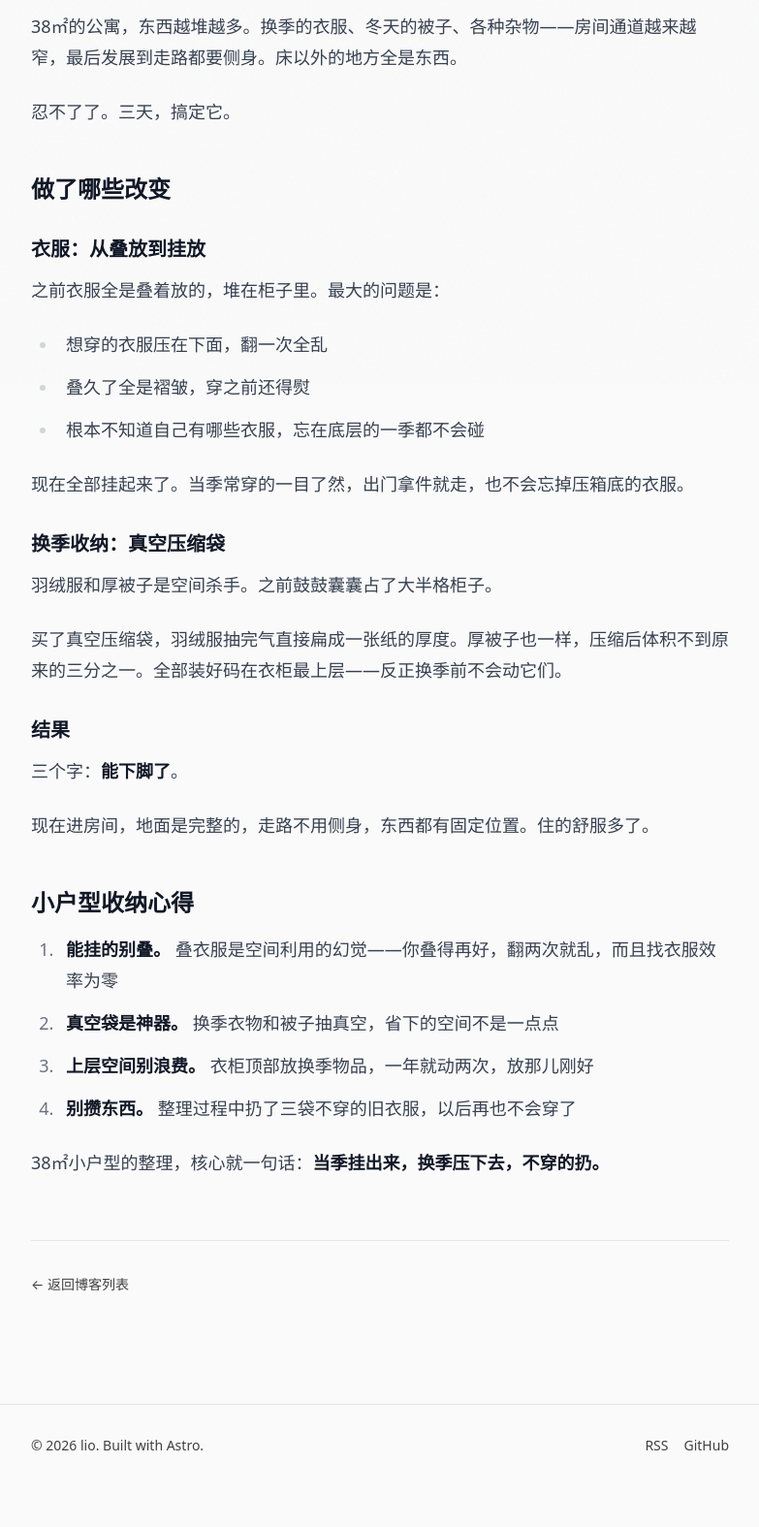
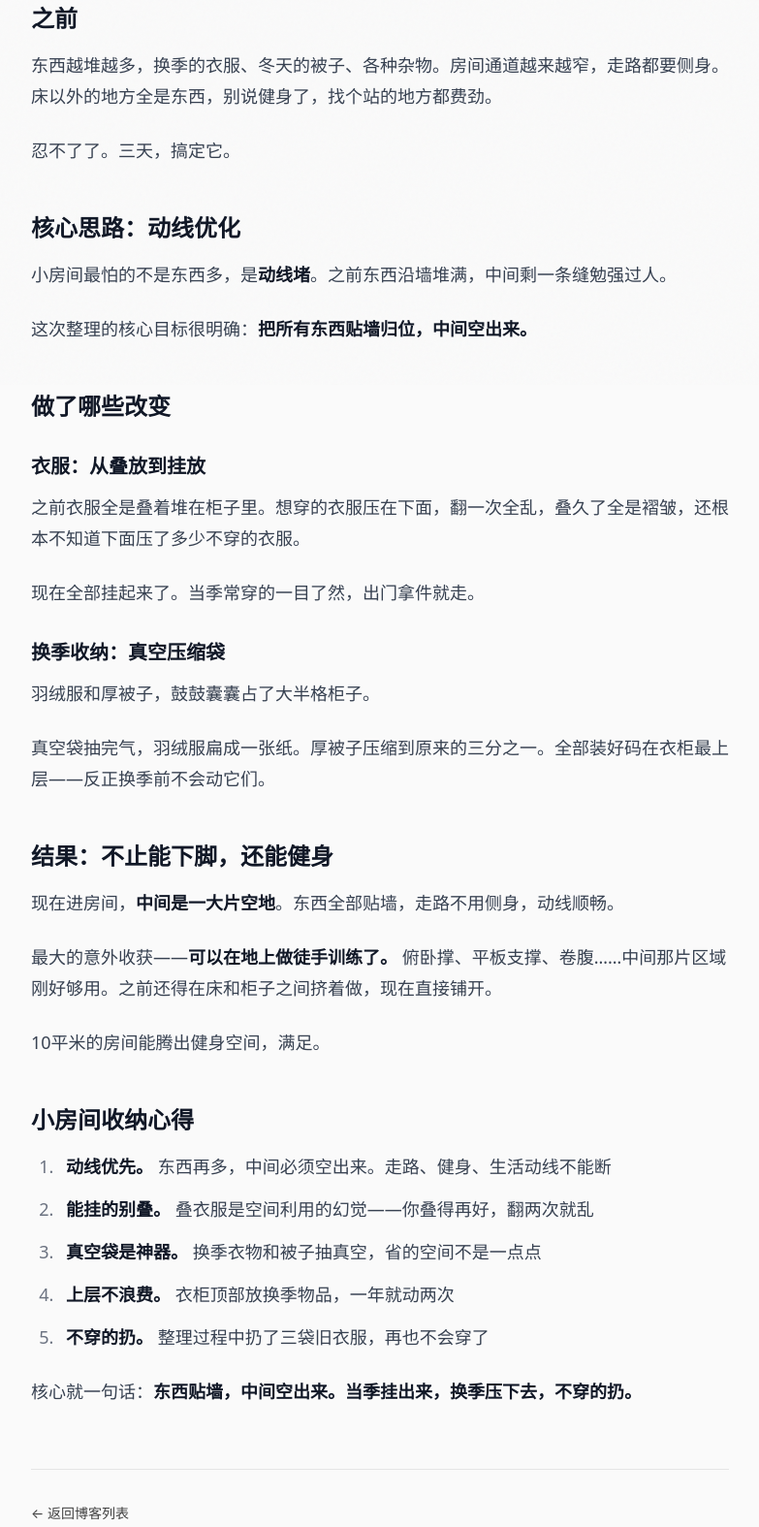
Before and after one commit to Liooo0/lio-blog, an Astro site: page /lio-blog/blog/room-organization in a window 1280 px wide. Shown: the part 403-1978 px from the top of the page at 97% size, without its empty margins (248-1031 px from the left). Before the commit the page ends 1936 px from the top, so only its background shows below. Built offline with nearby package versions, Linux system fonts and the light colour scheme; Astro itself is replaced by a stand-in of ours.

Commit message:
✏️ 修正房间整理文章：10㎡房间 + 动线优化 + 健身空间
- 纠正：是10㎡房间不是38㎡公寓
- 新增：动线优化思路，东西贴墙中间空出
- 新增：中间空地可做徒手健身（俯卧撑、平板支撑等）

```diff
--- a/src/content/blog/room-organization.mdx
+++ b/src/content/blog/room-organization.mdx
@@ -1,48 +1,53 @@
 ---
-title: "38㎡房间三天整理记：从无处下脚到清清爽爽"
-description: "衣服从叠放改成挂放，换季羽绒服棉被真空压缩上架，终于能下脚了"
+title: "10㎡房间三天整理记：从无处下脚到能在地上健身"
+description: "优化动线，衣服从叠放改成挂放，换季真空压缩上架，中间腾出一大片区域徒手训练"
 date: 2026-06-16
-tags: ["生活", "收纳", "公寓"]
+tags: ["生活", "收纳", "健身"]
 draft: false
 ---
 
-住了这么久的公寓，房间终于整理完了。
+10平米的房间，住了这么久，终于整理完了。
 
 ## 之前
 
-38㎡的公寓，东西越堆越多。换季的衣服、冬天的被子、各种杂物——房间通道越来越窄，最后发展到走路都要侧身。床以外的地方全是东西。
+东西越堆越多，换季的衣服、冬天的被子、各种杂物。房间通道越来越窄，走路都要侧身。床以外的地方全是东西，别说健身了，找个站的地方都费劲。
 
 忍不了了。三天，搞定它。
+
+## 核心思路：动线优化
+
+小房间最怕的不是东西多，是**动线堵**。之前东西沿墙堆满，中间剩一条缝勉强过人。
+
+这次整理的核心目标很明确：**把所有东西贴墙归位，中间空出来。**
 
 ## 做了哪些改变
 
 ### 衣服：从叠放到挂放
 
-之前衣服全是叠着放的，堆在柜子里。最大的问题是：
+之前衣服全是叠着堆在柜子里。想穿的衣服压在下面，翻一次全乱，叠久了全是褶皱，还根本不知道下面压了多少不穿的衣服。
 
-- 想穿的衣服压在下面，翻一次全乱
-- 叠久了全是褶皱，穿之前还得熨
-- 根本不知道自己有哪些衣服，忘在底层的一季都不会碰
-
-现在全部挂起来了。当季常穿的一目了然，出门拿件就走，也不会忘掉压箱底的衣服。
+现在全部挂起来了。当季常穿的一目了然，出门拿件就走。
 
 ### 换季收纳：真空压缩袋
 
-羽绒服和厚被子是空间杀手。之前鼓鼓囊囊占了大半格柜子。
+羽绒服和厚被子，鼓鼓囊囊占了大半格柜子。
 
-买了真空压缩袋，羽绒服抽完气直接扁成一张纸的厚度。厚被子也一样，压缩后体积不到原来的三分之一。全部装好码在衣柜最上层——反正换季前不会动它们。
+真空袋抽完气，羽绒服扁成一张纸。厚被子压缩到原来的三分之一。全部装好码在衣柜最上层——反正换季前不会动它们。
 
-### 结果
+## 结果：不止能下脚，还能健身
 
-三个字：**能下脚了**。
+现在进房间，**中间是一大片空地**。东西全部贴墙，走路不用侧身，动线顺畅。
 
-现在进房间，地面是完整的，走路不用侧身，东西都有固定位置。住的舒服多了。
+最大的意外收获——**可以在地上做徒手训练了。** 俯卧撑、平板支撑、卷腹……中间那片区域刚好够用。之前还得在床和柜子之间挤着做，现在直接铺开。
 
-## 小户型收纳心得
+10平米的房间能腾出健身空间，满足。
 
-1. **能挂的别叠。** 叠衣服是空间利用的幻觉——你叠得再好，翻两次就乱，而且找衣服效率为零
-2. **真空袋是神器。** 换季衣物和被子抽真空，省下的空间不是一点点
-3. **上层空间别浪费。** 衣柜顶部放换季物品，一年就动两次，放那儿刚好
-4. **别攒东西。** 整理过程中扔了三袋不穿的旧衣服，以后再也不会穿了
+## 小房间收纳心得
 
-38㎡小户型的整理，核心就一句话：**当季挂出来，换季压下去，不穿的扔。**
+1. **动线优先。** 东西再多，中间必须空出来。走路、健身、生活动线不能断
+2. **能挂的别叠。** 叠衣服是空间利用的幻觉——你叠得再好，翻两次就乱
+3. **真空袋是神器。** 换季衣物和被子抽真空，省的空间不是一点点
+4. **上层不浪费。** 衣柜顶部放换季物品，一年就动两次
+5. **不穿的扔。** 整理过程中扔了三袋旧衣服，再也不会穿了
+
+核心就一句话：**东西贴墙，中间空出来。当季挂出来，换季压下去，不穿的扔。**
```
